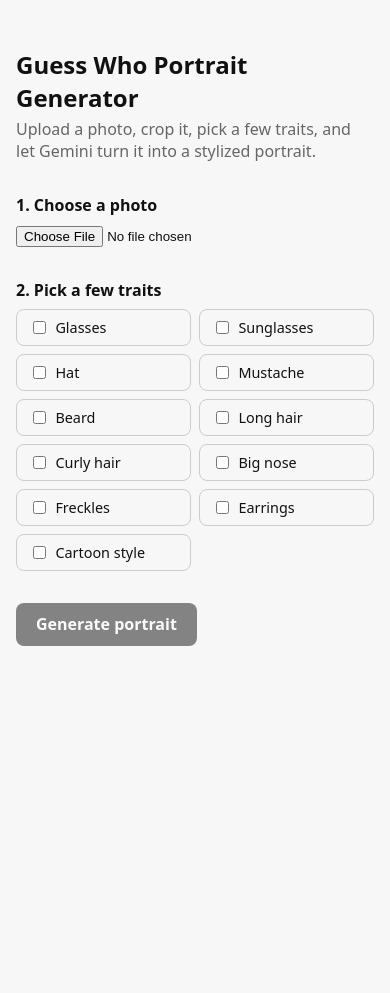
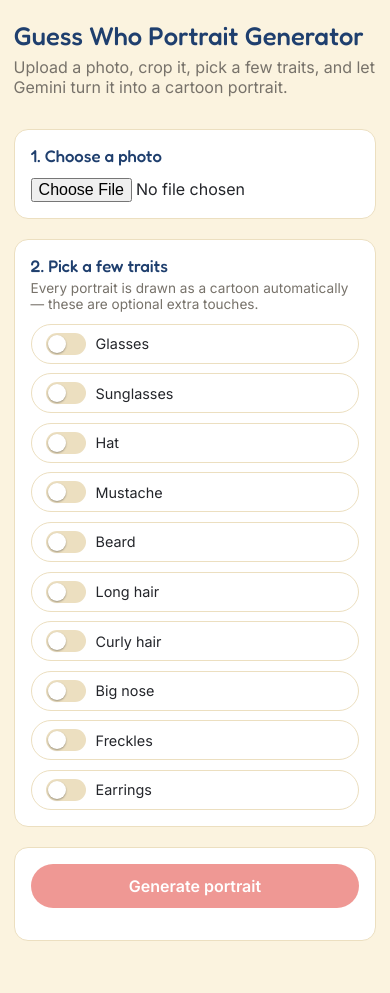
Before and after one commit to jstinson83/guess-who, a web app: page / in a window 390 px wide. Before the commit the page ends 646 px from the top, so only its background shows below. Run offline with its HTML, style and script files only (its server is not run), Linux system fonts and the light colour scheme; data that the repository does not hold is empty.

Commit message:
Guess Who theme, mobile layout, toggle switches, always-cartoon prompt
- Move CSS into its own resources/static/styles.css instead of an
  inline <style> block; palette pulled from foodie's CSS variable
  pattern but reworked into traditional Guess Who red/yellow/navy on
  cream, with Fredoka for headings (same Google Fonts loading pattern
  foodie uses).
- Mobile-friendly: cards stack full-width, trait grid collapses to one
  column, button goes full-width, all under a max-width: 480px query.
- Trait checkboxes restyled as toggle switches (still real checkboxes
  under the hood - labels wrap input + a styled track span - so the
  existing JS trait-collection logic didn't need to change).
- Removed "Cartoon style" as a selectable trait; the backend prompt
  now always requests a flat-color cartoon illustration, with selected
  traits layered on as optional extra changes. Traits are no longer
  required to submit (a bare cartoonify with zero traits is now valid,
  both client- and server-side).

```diff
--- a/backend/src/main/resources/static/index.html
+++ b/backend/src/main/resources/static/index.html
@@ -4,70 +4,16 @@
   <meta charset="UTF-8" />
   <meta name="viewport" content="width=device-width, initial-scale=1.0" />
   <title>Guess Who Portrait Generator</title>
+  <link rel="preconnect" href="https://fonts.googleapis.com" />
+  <link rel="preconnect" href="https://fonts.gstatic.com" crossorigin />
+  <link href="https://fonts.googleapis.com/css2?family=Fredoka:wght@500&family=Inter:wght@400;500;600&display=swap" rel="stylesheet" />
   <link rel="stylesheet" href="/vendor/cropper.min.css" />
-  <style>
-    :root { color-scheme: light dark; }
-    body {
-      margin: 0;
-      font-family: system-ui, 'Segoe UI', Roboto, sans-serif;
-      background: #f7f7f8;
-      color: #111;
-    }
-    @media (prefers-color-scheme: dark) {
-      body { background: #16171d; color: #eee; }
-    }
-    main {
-      max-width: 640px;
-      margin: 0 auto;
-      padding: 2rem 1rem 4rem;
-    }
-    h1 { font-size: 1.5rem; margin-bottom: 0.25rem; }
-    p.subtitle { color: #666; margin-top: 0; margin-bottom: 2rem; }
-    section { margin-bottom: 2rem; }
-    label.field-label { display: block; font-weight: 600; margin-bottom: 0.5rem; }
-    #cropContainer { max-height: 400px; background: #000; display: none; }
-    #cropContainer img { display: block; max-width: 100%; }
-    .traits {
-      display: grid;
-      grid-template-columns: repeat(auto-fill, minmax(140px, 1fr));
-      gap: 0.5rem;
-    }
-    .traits label {
-      display: flex;
-      align-items: center;
-      gap: 0.4rem;
-      border: 1px solid #ccc;
-      border-radius: 8px;
-      padding: 0.5rem 0.75rem;
-      cursor: pointer;
-      font-size: 0.9rem;
-    }
-    @media (prefers-color-scheme: dark) {
-      .traits label { border-color: #444; }
-    }
-    button {
-      font: inherit;
-      font-weight: 600;
-      padding: 0.65rem 1.25rem;
-      border-radius: 8px;
-      border: none;
-      background: #111;
-      color: #fff;
-      cursor: pointer;
-    }
-    @media (prefers-color-scheme: dark) {
-      button { background: #eee; color: #111; }
-    }
-    button:disabled { opacity: 0.5; cursor: default; }
-    #status { margin-top: 1rem; font-size: 0.9rem; }
-    #status.error { color: #d33; }
-    #resultImg { display: none; max-width: 100%; border-radius: 8px; margin-top: 1rem; }
-  </style>
+  <link rel="stylesheet" href="/styles.css" />
 </head>
 <body>
   <main>
     <h1>Guess Who Portrait Generator</h1>
-    <p class="subtitle">Upload a photo, crop it, pick a few traits, and let Gemini turn it into a stylized portrait.</p>
+    <p class="subtitle">Upload a photo, crop it, pick a few traits, and let Gemini turn it into a cartoon portrait.</p>
 
     <section>
       <label class="field-label" for="fileInput">1. Choose a photo</label>
@@ -77,18 +23,18 @@
 
     <section>
       <label class="field-label">2. Pick a few traits</label>
+      <label class="field-hint">Every portrait is drawn as a cartoon automatically — these are optional extra touches.</label>
       <div class="traits" id="traits">
-        <label><input type="checkbox" value="add glasses" /> Glasses</label>
-        <label><input type="checkbox" value="add sunglasses" /> Sunglasses</label>
-        <label><input type="checkbox" value="add a hat" /> Hat</label>
-        <label><input type="checkbox" value="add a mustache" /> Mustache</label>
-        <label><input type="checkbox" value="add a beard" /> Beard</label>
-        <label><input type="checkbox" value="give them long hair" /> Long hair</label>
-        <label><input type="checkbox" value="give them curly hair" /> Curly hair</label>
-        <label><input type="checkbox" value="give them a bigger nose" /> Big nose</label>
-        <label><input type="checkbox" value="give them freckles" /> Freckles</label>
-        <label><input type="checkbox" value="add earrings" /> Earrings</label>
-        <label><input type="checkbox" value="redraw it as a flat-color cartoon illustration" /> Cartoon style</label>
+        <label class="switch"><input type="checkbox" value="add glasses" /><span class="switch-track"></span>Glasses</label>
+        <label class="switch"><input type="checkbox" value="add sunglasses" /><span class="switch-track"></span>Sunglasses</label>
+        <label class="switch"><input type="checkbox" value="add a hat" /><span class="switch-track"></span>Hat</label>
+        <label class="switch"><input type="checkbox" value="add a mustache" /><span class="switch-track"></span>Mustache</label>
+        <label class="switch"><input type="checkbox" value="add a beard" /><span class="switch-track"></span>Beard</label>
+        <label class="switch"><input type="checkbox" value="give them long hair" /><span class="switch-track"></span>Long hair</label>
+        <label class="switch"><input type="checkbox" value="give them curly hair" /><span class="switch-track"></span>Curly hair</label>
+        <label class="switch"><input type="checkbox" value="give them a bigger nose" /><span class="switch-track"></span>Big nose</label>
+        <label class="switch"><input type="checkbox" value="give them freckles" /><span class="switch-track"></span>Freckles</label>
+        <label class="switch"><input type="checkbox" value="add earrings" /><span class="switch-track"></span>Earrings</label>
       </div>
     </section>
 
@@ -132,11 +78,6 @@
       if (!cropper) return;
 
       const traits = Array.from(document.querySelectorAll('#traits input:checked')).map((el) => el.value);
-      if (traits.length === 0) {
-        statusEl.textContent = 'Pick at least one trait.';
-        statusEl.className = 'error';
-        return;
-      }
 
       const canvas = cropper.getCroppedCanvas({ width: 768, height: 768 });
       canvas.toBlob(async (blob) => {
--- /dev/null
+++ b/backend/src/main/resources/static/styles.css
@@ -0,0 +1,202 @@
+:root {
+  color-scheme: light;
+  --bg: #fbf3df;
+  --surface: #ffffff;
+  --text: #24262b;
+  --muted: #77726a;
+  --accent: #e0342c;
+  --accent-hover: #c22a21;
+  --accent-2: #ffc93c;
+  --navy: #1f3f6e;
+  --border: #ecdfc0;
+}
+
+* {
+  box-sizing: border-box;
+}
+
+body {
+  margin: 0;
+  font-family: 'Inter', -apple-system, BlinkMacSystemFont, 'Segoe UI', Roboto, sans-serif;
+  background: var(--bg);
+  color: var(--text);
+  padding: 2rem 1rem 3rem;
+}
+
+main {
+  max-width: 640px;
+  margin: 0 auto;
+}
+
+h1 {
+  font-family: 'Fredoka', sans-serif;
+  font-weight: 500;
+  font-size: 2rem;
+  color: var(--navy);
+  margin: 0 0 0.35rem;
+}
+
+p.subtitle {
+  color: var(--muted);
+  margin: 0 0 2rem;
+}
+
+section {
+  background: var(--surface);
+  border: 1px solid var(--border);
+  border-radius: 14px;
+  padding: 1.25rem;
+  margin-bottom: 1.25rem;
+}
+
+label.field-label {
+  display: block;
+  font-family: 'Fredoka', sans-serif;
+  font-weight: 500;
+  font-size: 1.05rem;
+  color: var(--navy);
+  margin-bottom: 0.75rem;
+}
+
+label.field-hint {
+  display: block;
+  color: var(--muted);
+  font-size: 0.85rem;
+  margin: -0.5rem 0 0.75rem;
+}
+
+input[type='file'] {
+  font: inherit;
+}
+
+#cropContainer {
+  max-height: 400px;
+  background: #000;
+  display: none;
+  margin-top: 1rem;
+  border-radius: 10px;
+  overflow: hidden;
+}
+
+#cropContainer img {
+  display: block;
+  max-width: 100%;
+}
+
+.traits {
+  display: grid;
+  grid-template-columns: repeat(auto-fill, minmax(160px, 1fr));
+  gap: 0.6rem;
+}
+
+/* Toggle switch, styled as a checkbox for accessibility/keyboard support. */
+.switch {
+  display: flex;
+  align-items: center;
+  gap: 0.6rem;
+  border: 1px solid var(--border);
+  border-radius: 999px;
+  padding: 0.5rem 0.9rem;
+  cursor: pointer;
+  font-size: 0.9rem;
+  user-select: none;
+}
+
+.switch input {
+  position: absolute;
+  opacity: 0;
+  width: 1px;
+  height: 1px;
+}
+
+.switch-track {
+  flex-shrink: 0;
+  width: 40px;
+  height: 22px;
+  border-radius: 999px;
+  background: var(--border);
+  position: relative;
+  transition: background 0.15s ease;
+}
+
+.switch-track::before {
+  content: '';
+  position: absolute;
+  top: 2px;
+  left: 2px;
+  width: 18px;
+  height: 18px;
+  border-radius: 50%;
+  background: #fff;
+  box-shadow: 0 1px 2px rgba(0, 0, 0, 0.35);
+  transition: transform 0.15s ease;
+}
+
+.switch input:checked + .switch-track {
+  background: var(--accent);
+}
+
+.switch input:checked + .switch-track::before {
+  transform: translateX(18px);
+}
+
+.switch input:focus-visible + .switch-track {
+  outline: 2px solid var(--accent-2);
+  outline-offset: 2px;
+}
+
+button {
+  font: inherit;
+  font-weight: 600;
+  padding: 0.75rem 1.5rem;
+  border-radius: 999px;
+  border: none;
+  background: var(--accent);
+  color: #fff;
+  cursor: pointer;
+}
+
+button:hover:not(:disabled) {
+  background: var(--accent-hover);
+}
+
+button:disabled {
+  opacity: 0.5;
+  cursor: default;
+}
+
+#status {
+  margin-top: 1rem;
+  font-size: 0.9rem;
+  color: var(--muted);
+}
+
+#status.error {
+  color: var(--accent);
+}
+
+#resultImg {
+  display: none;
+  max-width: 100%;
+  border-radius: 10px;
+  margin-top: 1rem;
+  border: 1px solid var(--border);
+}
+
+@media (max-width: 480px) {
+  body {
+    padding: 1.25rem 0.85rem 2rem;
+  }
+  h1 {
+    font-size: 1.6rem;
+  }
+  section {
+    padding: 1rem;
+  }
+  .traits {
+    grid-template-columns: 1fr;
+  }
+  button {
+    width: 100%;
+  }
+}
```
Also changed, not shown: backend/src/main/kotlin/com/guesswho/Application.kt (+4 -6 lines).
